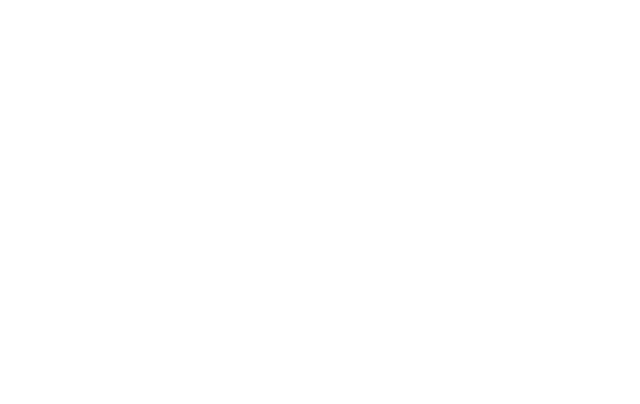
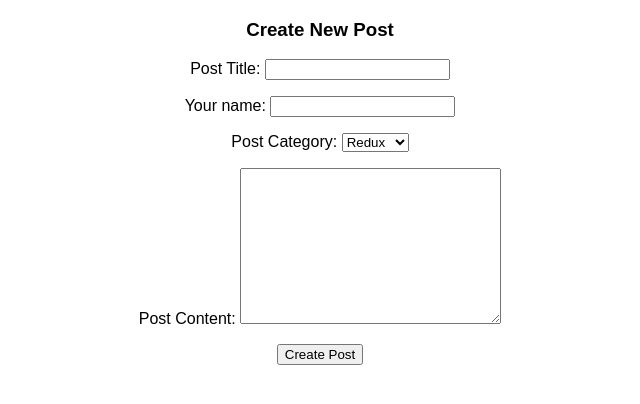
Before and after one commit to RusPosevkin/readable, a React (Create React App) app in the folder frontend/: page /1/1/1 in a window 1280 px wide. Shown: the top 404 px of the page, without its empty margins (320-960 px from the left). Built offline with nearby package versions, Linux system fonts and the light colour scheme.

Commit message:
feat: add post editing

```diff
--- a/frontend/src/actions/posts.js
+++ b/frontend/src/actions/posts.js
@@ -1,9 +1,11 @@
 import * as ReadableAPI from '../utils/ReadableAPI';
 import { getComments } from './comments';
+import { getCategories } from './categories';
 
 export const CREATE_POST = 'CREATE_POST';
 export const GET_POSTS = 'GET_POSTS';
 export const GET_POST = 'GET_POST';
+export const UPDATE_POST = 'UPDATE_POST';
 
 export function createPost(post) {
   console.log('createPost action');
@@ -41,3 +43,15 @@ export function getPost(postId) {
     }).then((data) => console.log('getPost done', data));
   };
 };
+
+export function updatePost(postId, post) {
+  console.log('updatePost action');
+  return dispatch => {
+    ReadableAPI.updatePost(postId, post).then((data) => {
+      dispatch({
+        type: UPDATE_POST,
+        data,
+      });
+    });
+  };
+};
--- a/frontend/src/components/App.js
+++ b/frontend/src/components/App.js
@@ -26,6 +26,7 @@ class App extends Component {
           }/>
           <Route exact path='/:category' component={PostsList}/>
           <Route exact path='/:category/:postId' component={Post}/>
+          <Route exact path='/:category/:postId/:operation' component={CreatePost}/>
         </Switch>
       </div>
     );
--- a/frontend/src/components/CategoriesList.js
+++ b/frontend/src/components/CategoriesList.js
@@ -1,7 +1,6 @@
 import React, { Component } from 'react';
 import { getCategories } from '../actions/categories';
 import { connect } from 'react-redux';
-
 
 class CategoriesList extends Component {
   componentDidMount() {
@@ -14,7 +13,7 @@ class CategoriesList extends Component {
     return (
       <div className="categories">
         <h1>Categories List</h1>
-        {categories.map((category) => (
+        {categories.length && categories.map((category) => (
           <div key={category.name}>
             <a href={category.path}>{category.name}</a>
           </div>
--- a/frontend/src/components/CreatePost.js
+++ b/frontend/src/components/CreatePost.js
@@ -1,13 +1,18 @@
 import React, { Component } from 'react';
 import * as ReadableAPI from '../utils/ReadableAPI';
-import { createPost } from '../actions/posts';
+import { createPost, updatePost } from '../actions/posts';
 import { connect } from 'react-redux';
+import { getPost } from '../actions/posts';
+import _ from 'lodash';
+import { Redirect } from 'react-router';
 
 const DEFAULT_STATE = {
   title: '',
   body: '',
   category: 'redux',
   author: '',
+  isEditMode: false,
+  fireRedirect: false,
 };
 
 class CreatePost extends Component {
@@ -15,22 +20,59 @@ class CreatePost extends Component {
 
   componentDidMount() {
     this.setDefaultState();
+    const operation = _.get(this.props, 'match.params.operation');
+    if (operation === 'edit') {
+      this.setState({ isEditMode: true });
+      const postId = _.get(this.props, 'match.params.postId');
+      this.props.getPost(postId);
+    }
+  };
+
+  componentWillReceiveProps(nextProps) {
+    if (!this.state.isEditMode) {
+      return;
+    }
+    const postId = _.get(this.props, 'match.params.postId');
+    const { title, body, category, author } = nextProps.posts[postId];
+    this.setState({ title, body, category, author });
   };
 
   setDefaultState() {
     this.setState(DEFAULT_STATE);
   };
 
-  createPost(event) {
+  onSubmit(event) {
+    (this.state.isEditMode) ? this.updatePost() : this.createPost();
+    event.preventDefault();
+  };
+
+  updatePost() {
+    console.log('updatePost');
+    const { title, body, category, author } = this.state;
+    const post = {
+      title,
+      body,
+      category,
+      author,
+    };
+    const postId = _.get(this.props, 'match.params.postId');
+    this.props.updatePost(postId, post);
+    this.setState({ fireRedirect: true });
+  };
+
+  createPost() {
     const timestamp = Date.now();
+    const { title, body, category, author } = this.state;
     const post = {
-      ...this.state,
+      title,
+      body,
+      category,
+      author,
       timestamp,
       id: Math.random().toString(36).substr(-8),
     };
     this.props.createPost(post);
     this.setDefaultState();
-    event.preventDefault();
   };
 
   handleChange(event) {
@@ -38,13 +80,15 @@ class CreatePost extends Component {
   };
 
   render() {
+    const buttonText = this.state.isEditMode ? 'Update Post' : 'Create Post';
+    const { fireRedirect } = this.state;
     return (
       <div className="create-post">
         <h3>Create New Post</h3>
-        <form onSubmit={this.createPost.bind(this)}>
+        <form onSubmit={this.onSubmit.bind(this)}>
           <p>
             <label htmlFor="title">Post Title: </label>
-            <input name="title" id="title" value={this.state.title} onChange={this.handleChange.bind(this)}/>
+            <input name="title" id="title"  value={this.state.title} onChange={this.handleChange.bind(this)}/>
           </p>
           <p>
             <label htmlFor="author">Your name: </label>
@@ -71,9 +115,12 @@ class CreatePost extends Component {
           </p>
           <input
             type="submit"
-            value="Create"
+            value={buttonText}
           />
         </form>
+        {fireRedirect && (
+          <Redirect to={'/'}/>
+        )}
       </div>
     );
   }
@@ -81,6 +128,7 @@ class CreatePost extends Component {
 
 function mapStateToProps(state, ownProps) {
   console.log('CreatePost mapStateToProps', state, ownProps);
+
   const { posts } = state;
   return {
     posts,
@@ -89,4 +137,6 @@ function mapStateToProps(state, ownProps) {
 
 export default connect(mapStateToProps, {
   createPost,
+  getPost,
+  updatePost,
 })(CreatePost);
--- a/frontend/src/components/Post.js
+++ b/frontend/src/components/Post.js
@@ -3,7 +3,7 @@ import { getPost } from '../actions/posts';
 import { getComments } from '../actions/comments';
 import { connect } from 'react-redux';
 import _ from 'lodash';
-
+import { Link } from 'react-router-dom'
 
 class Post extends Component {
   componentDidMount() {
@@ -34,6 +34,7 @@ class Post extends Component {
           <div>
             <h1>{content.title}</h1>
             <h2>{content.author} {content.timestamp ? (getDate(content.timestamp)) : ''}</h2>
+            <Link to={`${this.props.match.url}/edit`}>Edit post</Link>
             <p>{content.body}</p>
           </div>
         )}
--- a/frontend/src/components/PostsList.js
+++ b/frontend/src/components/PostsList.js
@@ -20,8 +20,6 @@ class PostsList extends Component {
       <div className="posts">
         <h1>{header}</h1>
         <div>
-
-
           {sortedPosts.length ? sortedPosts.map((post) => {
             const url = ['/', post.category, '/', post.id].join('');
             return (
--- a/frontend/src/reducers/posts.js
+++ b/frontend/src/reducers/posts.js
@@ -3,6 +3,7 @@ import {
   CREATE_POST,
   GET_POSTS,
   GET_POST,
+  UPDATE_POST,
 } from '../actions/posts';
 
 export default function posts(state = {}, action) {
@@ -19,6 +20,9 @@ export default function posts(state = {}, action) {
     case GET_POST :
       console.log('GET_POST', state, data);
       return { ...state, [data.id]: data };
+    case UPDATE_POST :
+      console.log('UPDATE_POST', state, data);
+      return { ...state, [data.id]: data };
     default:
       return state;
   }
--- a/frontend/src/utils/ReadableAPI.js
+++ b/frontend/src/utils/ReadableAPI.js
@@ -31,6 +31,14 @@ export const createPost = (post) =>
     })
     .then(res => res.json());
 
+export const updatePost = (id, data) =>
+  fetch(`${api}/posts/${id}`, {
+      method: 'PUT',
+      headers,
+      body: JSON.stringify(data),
+    })
+    .then(res => res.json());
+
 export const getPostComments = (id) =>
   fetch(`${api}/posts/${id}/comments`, { headers })
     .then(res => res.json());
```
